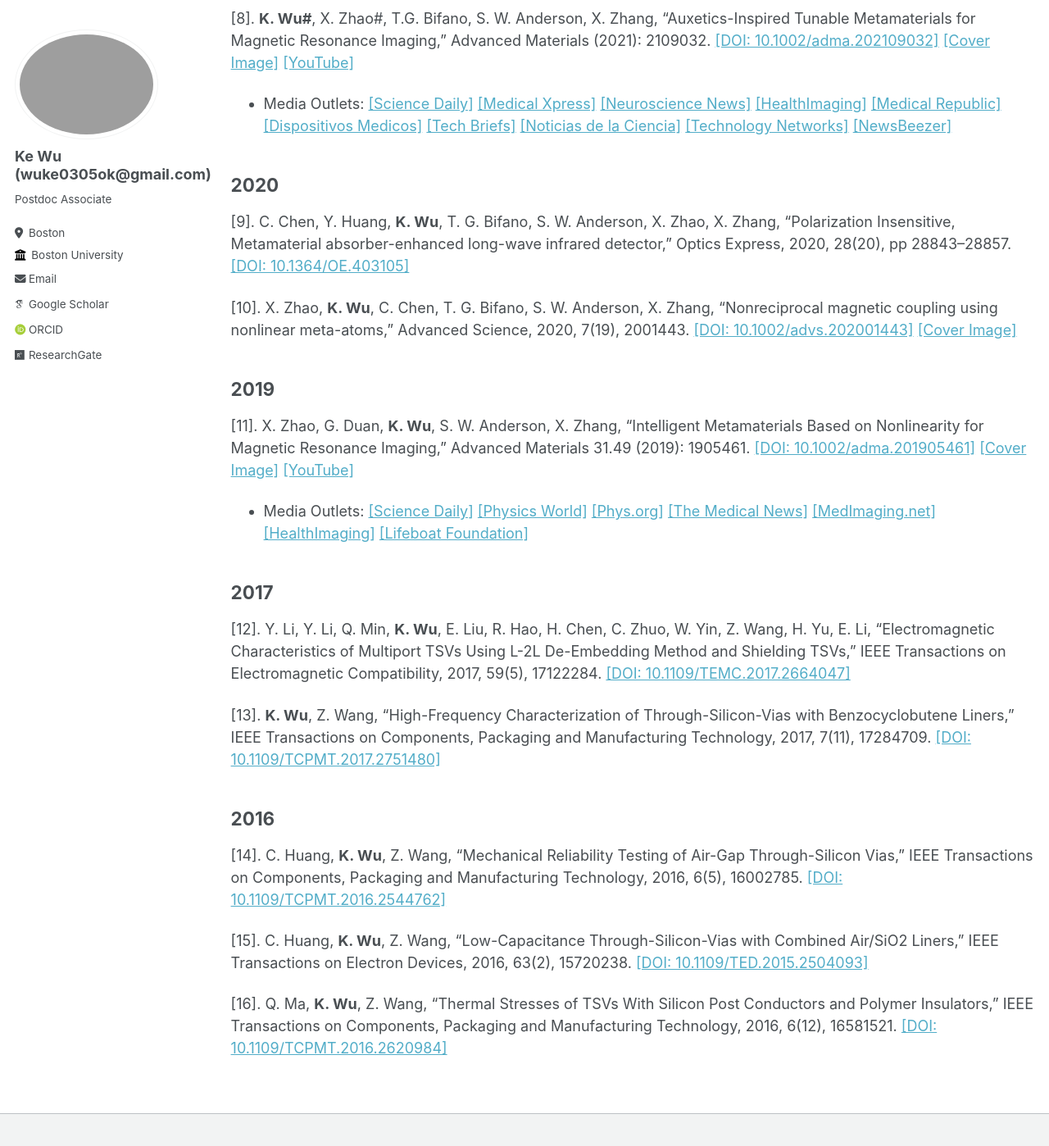
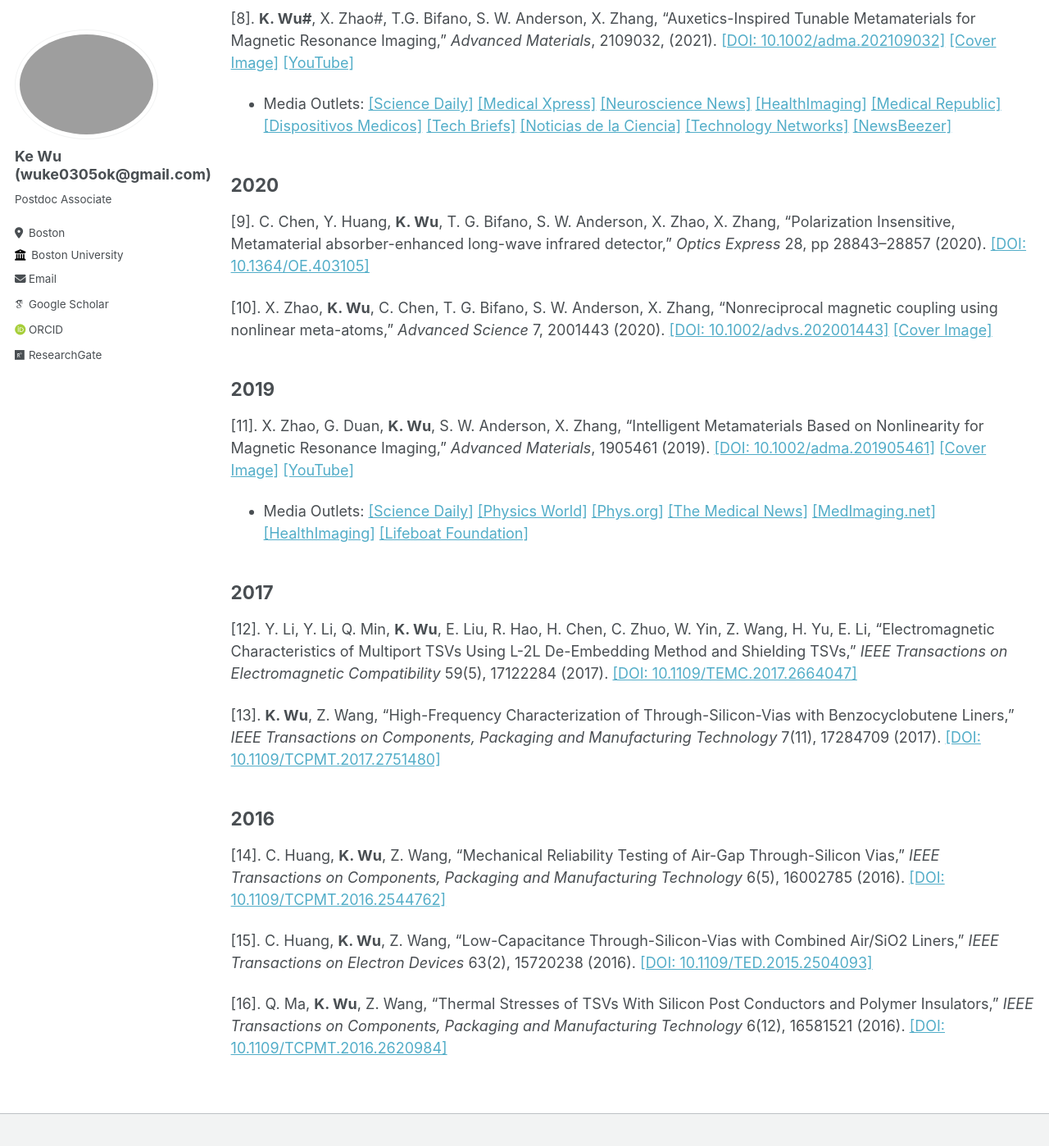
Before and after one commit to wuke0305/wuke0305.github.io, a Jekyll site: the page built from _pages/publications.md, in a window 1280 px wide and 1400 px high, scrolled down 1271 px. Shown: the whole window at 82% size. Built offline with Jekyll 4.4.1, drawn with Linux system fonts in a browser that asks for light colours; some web fonts are replaced; some of the changed text lies outside the part shown.

Commit message:
Update publications.md

```diff
--- a/_pages/publications.md
+++ b/_pages/publications.md
@@ -20,47 +20,47 @@ More about my research can be found on [Google Scholar profile](https://scholar.
 
 
 
-[4].	__K. Wu__, X. Zhu, T.G. Bifano, S.W. Anderson, X. Zhang. “Computational-design Enabled Wearable and Tunable Metamaterials via Freeform Auxetics for Magnetic Resonance Imaging”, Advanced Science, p.2400261 (2024). [[DOI:10.1002/advs.202400261]](https://onlinelibrary.wiley.com/doi/full/10.1002/advs.202400261). [[Cover Image]](https://onlinelibrary.wiley.com/doi/10.1002/advs.202470152)
+[4].	__K. Wu__, X. Zhu, T.G. Bifano, S.W. Anderson, X. Zhang. “Computational-design Enabled Wearable and Tunable Metamaterials via Freeform Auxetics for Magnetic Resonance Imaging”, _Advanced Science_ p.2400261 (2024). [[DOI:10.1002/advs.202400261]](https://onlinelibrary.wiley.com/doi/full/10.1002/advs.202400261) [[Cover Image]](https://onlinelibrary.wiley.com/doi/10.1002/advs.202470152)
 
-[5].	X. Zhu#, __K. Wu#__, S.W. Anderson, X. Zhang, “Wearable Coaxially-shielded Metamaterial for Magnetic Resonance Imaging”. [[DOI:10.1002/adma.202313692]](https://onlinelibrary.wiley.com/doi/full/10.1002/adma.202313692).
+[5].	X. Zhu#, __K. Wu#__, S.W. Anderson, X. Zhang, “Wearable Coaxially-shielded Metamaterial for Magnetic Resonance Imaging”, _Advanced Materials_, p.2313692 (2024).  [[DOI:10.1002/adma.202313692]](https://onlinelibrary.wiley.com/doi/full/10.1002/adma.202313692).
 
 
 2023
 ----
-[6].	X. Zhu#, __K. Wu#__, S.W. Anderson, X. Zhang, “Helmholtz Coil-Inspired Volumetric Wireless Resonator for Magnetic Resonance Imaging”, Advanced Materials Technologies, 2301053 (2023). [[DOI:10.1002/admt.202301053]](https://onlinelibrary.wiley.com/doi/full/10.1002/admt.202301053).
+[6].	X. Zhu#, __K. Wu#__, S.W. Anderson, X. Zhang, “Helmholtz Coil-Inspired Volumetric Wireless Resonator for Magnetic Resonance Imaging”, _Advanced Materials Technologies_, 2301053 (2023). [[DOI:10.1002/admt.202301053]](https://onlinelibrary.wiley.com/doi/full/10.1002/admt.202301053).
 
 2022
 ----
-[7].	__K. Wu#__, G. Duan#, X. Zhao#, C. Chen, S.W. Anderson, X. Zhang. “Metamaterial-enhanced, near-field readout platform for passive microsensor tags”, Microsystems & Nanoengineering – Nature 8: 28 (2022). [[DOI: 10.1038/s41378-022-00356-4]](https://www.nature.com/articles/s41378-022-00356-4).
+[7].	__K. Wu#__, G. Duan#, X. Zhao#, C. Chen, S.W. Anderson, X. Zhang. “Metamaterial-enhanced, near-field readout platform for passive microsensor tags”, _Microsystems & Nanoengineering – Nature_ 8: 28 (2022). [[DOI: 10.1038/s41378-022-00356-4]](https://www.nature.com/articles/s41378-022-00356-4).
 
 2021
 ----
-[8].	__K. Wu#__, X. Zhao#, T.G. Bifano, S. W. Anderson, X. Zhang, “Auxetics-Inspired Tunable Metamaterials for Magnetic Resonance Imaging,” Advanced Materials (2021): 2109032. [[DOI: 10.1002/adma.202109032]](https://onlinelibrary.wiley.com/doi/10.1002/adma.202109032) [[Cover Image]](https://onlinelibrary.wiley.com/doi/epdf/10.1002/adma.202270049) [[YouTube]](https://www.youtube.com/watch?v=clDsqm8l6Kw&t=1s&ab_channel=BostonUniversity)
+[8].	__K. Wu#__, X. Zhao#, T.G. Bifano, S. W. Anderson, X. Zhang, “Auxetics-Inspired Tunable Metamaterials for Magnetic Resonance Imaging,” _Advanced Materials_, 2109032, (2021). [[DOI: 10.1002/adma.202109032]](https://onlinelibrary.wiley.com/doi/10.1002/adma.202109032) [[Cover Image]](https://onlinelibrary.wiley.com/doi/epdf/10.1002/adma.202270049) [[YouTube]](https://www.youtube.com/watch?v=clDsqm8l6Kw&t=1s&ab_channel=BostonUniversity)
 
 * Media Outlets: [[Science Daily]](https://www.sciencedaily.com/releases/2022/02/220211102727.htm) [[Medical Xpress]](https://medicalxpress.com/news/2022-02-bizarre-helmet-brain-scans.html) [[Neuroscience News]](https://neurosciencenews.com/metamaterial-mri-helmet-20057/) [[HealthImaging]](https://healthimaging.com/topics/medical-imaging/magnetic-resonance-imaging-mri/wearable-mri-helmet) [[Medical Republic]](https://www.medicalrepublic.com.au/you-can-keep-your-hat-on-in-the-mri/6869) [[Dispositivos Medicos]](https://dispositivosmedicos.org.mx/casco-de-material-magnetico-portatil-para-rm-mas-rapidas-y-de-bajo-costo/) [[Tech Briefs]](https://www.techbriefs.com/component/content/article/45400-5-ws-of-a-wearable-metamaterial) [[Noticias de la Ciencia]](https://noticiasdelaciencia.com/art/43847/un-casco-tan-util-como-llamativo) [[Technology Networks]](https://www.technologynetworks.com/tn/news/the-strange-looking-helmet-that-can-improve-brain-scans-358521) [[NewsBeezer]](https://newsbeezer.com/germanyeng/this-bizarre-looking-helmet-can-do-better-brain-scans/)
 
 2020
 ----
-[9].	C. Chen, Y. Huang, __K. Wu__, T. G. Bifano, S. W. Anderson, X. Zhao, X. Zhang, “Polarization Insensitive, Metamaterial absorber-enhanced long-wave infrared detector,” Optics Express, 2020, 28(20), pp 28843–28857. [[DOI: 10.1364/OE.403105]](https://opg.optica.org/oe/fulltext.cfm?uri=oe-28-20-28843&id=439585)
+[9].	C. Chen, Y. Huang, __K. Wu__, T. G. Bifano, S. W. Anderson, X. Zhao, X. Zhang, “Polarization Insensitive, Metamaterial absorber-enhanced long-wave infrared detector,” _Optics Express_ 28, pp 28843–28857 (2020). [[DOI: 10.1364/OE.403105]](https://opg.optica.org/oe/fulltext.cfm?uri=oe-28-20-28843&id=439585)
 
-[10].	X. Zhao, __K. Wu__, C. Chen, T. G. Bifano, S. W. Anderson, X. Zhang, “Nonreciprocal magnetic coupling using nonlinear meta-atoms,” Advanced Science, 2020, 7(19), 2001443. [[DOI: 10.1002/advs.202001443]](https://onlinelibrary.wiley.com/doi/full/10.1002/advs.202001443) [[Cover Image]](https://onlinelibrary.wiley.com/doi/epdf/10.1002/advs.202070109)
+[10].	X. Zhao, __K. Wu__, C. Chen, T. G. Bifano, S. W. Anderson, X. Zhang, “Nonreciprocal magnetic coupling using nonlinear meta-atoms,” _Advanced Science_ 7, 2001443 (2020). [[DOI: 10.1002/advs.202001443]](https://onlinelibrary.wiley.com/doi/full/10.1002/advs.202001443) [[Cover Image]](https://onlinelibrary.wiley.com/doi/epdf/10.1002/advs.202070109)
 
 2019
 ----
-[11].	X. Zhao, G. Duan, __K. Wu__, S. W. Anderson, X. Zhang, “Intelligent Metamaterials Based on Nonlinearity for Magnetic Resonance Imaging,” Advanced Materials 31.49 (2019): 1905461. [[DOI: 10.1002/adma.201905461]](https://onlinelibrary.wiley.com/doi/10.1002/adma.201905461) [[Cover Image]](https://onlinelibrary.wiley.com/doi/epdf/10.1002/adma.201970343) [[YouTube]](https://www.youtube.com/watch?v=bsTsoRIDJ3I&ab_channel=BostonUniversity)
+[11].	X. Zhao, G. Duan, __K. Wu__, S. W. Anderson, X. Zhang, “Intelligent Metamaterials Based on Nonlinearity for Magnetic Resonance Imaging,” _Advanced Materials_, 1905461 (2019). [[DOI: 10.1002/adma.201905461]](https://onlinelibrary.wiley.com/doi/10.1002/adma.201905461) [[Cover Image]](https://onlinelibrary.wiley.com/doi/epdf/10.1002/adma.201970343) [[YouTube]](https://www.youtube.com/watch?v=bsTsoRIDJ3I&ab_channel=BostonUniversity)
 
 * Media Outlets: [[Science Daily]](https://www.sciencedaily.com/releases/2019/11/191105113503.htm) [[Physics World]](https://physicsworld.com/a/non-linear-metamaterials-improve-mr-imaging/) [[Phys.org]](https://phys.org/news/2019-11-intelligent-metamaterial-mris-accessible.html) [[The Medical News]](https://www.news-medical.net/news/20191105/New-intelligent-metamaterial-could-make-MRI-faster-safer-and-more-accessible.aspx) [[MedImaging.net]](https://www.medimaging.net/general-imaging/articles/294780035/nonlinear-metamaterials-could-revolutionize-mri-scanning.html) [[HealthImaging]](https://healthimaging.com/topics/medical-imaging/diagnostic-imaging/metamaterial-can-make-mri-scans-safer-and-cheaper) [[Lifeboat Foundation]](https://lifeboat.com/blog/2019/11/researchers-design-intelligent-metamaterial-to-make-mris-affordable-and-accessible)
 
 2017
 ----
-[12].	Y. Li, Y. Li, Q. Min, __K. Wu__, E. Liu, R. Hao, H. Chen, C. Zhuo, W. Yin, Z. Wang, H. Yu, E. Li, “Electromagnetic Characteristics of Multiport TSVs Using L-2L De-Embedding Method and Shielding TSVs,” IEEE Transactions on Electromagnetic Compatibility, 2017, 59(5), 17122284. [[DOI: 10.1109/TEMC.2017.2664047]](https://ieeexplore.ieee.org/document/7879241)
+[12].	Y. Li, Y. Li, Q. Min, __K. Wu__, E. Liu, R. Hao, H. Chen, C. Zhuo, W. Yin, Z. Wang, H. Yu, E. Li, “Electromagnetic Characteristics of Multiport TSVs Using L-2L De-Embedding Method and Shielding TSVs,” _IEEE Transactions on Electromagnetic Compatibility_ 59(5), 17122284 (2017). [[DOI: 10.1109/TEMC.2017.2664047]](https://ieeexplore.ieee.org/document/7879241)
 
-[13].	__K. Wu__, Z. Wang, “High-Frequency Characterization of Through-Silicon-Vias with Benzocyclobutene Liners,” IEEE Transactions on Components, Packaging and Manufacturing Technology, 2017, 7(11), 17284709. [[DOI: 10.1109/TCPMT.2017.2751480]](https://ieeexplore.ieee.org/abstract/document/8067644)
+[13].	__K. Wu__, Z. Wang, “High-Frequency Characterization of Through-Silicon-Vias with Benzocyclobutene Liners,” _IEEE Transactions on Components, Packaging and Manufacturing Technology_ 7(11), 17284709 (2017). [[DOI: 10.1109/TCPMT.2017.2751480]](https://ieeexplore.ieee.org/abstract/document/8067644)
 
 2016
 ----
-[14].	C. Huang, __K. Wu__, Z. Wang, “Mechanical Reliability Testing of Air-Gap Through-Silicon Vias,” IEEE Transactions on Components, Packaging and Manufacturing Technology, 2016, 6(5), 16002785. [[DOI: 10.1109/TCPMT.2016.2544762]](https://ieeexplore.ieee.org/document/7452390)
+[14].	C. Huang, __K. Wu__, Z. Wang, “Mechanical Reliability Testing of Air-Gap Through-Silicon Vias,” _IEEE Transactions on Components, Packaging and Manufacturing Technology_ 6(5), 16002785 (2016). [[DOI: 10.1109/TCPMT.2016.2544762]](https://ieeexplore.ieee.org/document/7452390)
 
-[15].	C. Huang, __K. Wu__, Z. Wang, “Low-Capacitance Through-Silicon-Vias with Combined Air/SiO2 Liners,” IEEE Transactions on Electron Devices, 2016, 63(2), 15720238. [[DOI: 10.1109/TED.2015.2504093]](https://ieeexplore.ieee.org/document/7359156)
+[15].	C. Huang, __K. Wu__, Z. Wang, “Low-Capacitance Through-Silicon-Vias with Combined Air/SiO2 Liners,” _IEEE Transactions on Electron Devices_ 63(2), 15720238 (2016). [[DOI: 10.1109/TED.2015.2504093]](https://ieeexplore.ieee.org/document/7359156)
 
-[16].	Q. Ma, __K. Wu__, Z. Wang, “Thermal Stresses of TSVs With Silicon Post Conductors and Polymer Insulators,” IEEE Transactions on Components, Packaging and Manufacturing Technology, 2016, 6(12), 16581521. [[DOI: 10.1109/TCPMT.2016.2620984]](https://ieeexplore.ieee.org/document/7748460)
+[16].	Q. Ma, __K. Wu__, Z. Wang, “Thermal Stresses of TSVs With Silicon Post Conductors and Polymer Insulators,” _IEEE Transactions on Components, Packaging and Manufacturing Technology_  6(12), 16581521 (2016). [[DOI: 10.1109/TCPMT.2016.2620984]](https://ieeexplore.ieee.org/document/7748460)
```
